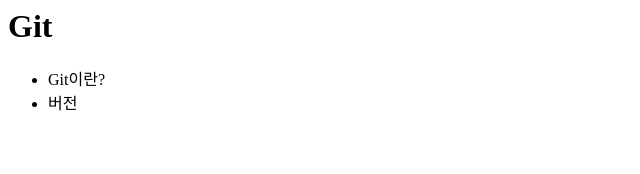
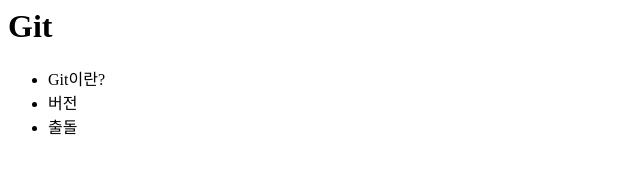
Before and after one commit to mgbaek/test_git, a plain HTML site: page index.html in a window 1280 px wide. Shown: the full height of the page, 0-640 px from the left. Drawn offline with Linux system fonts and the light colour scheme.

Commit message:
충돌추가

```diff
--- a/index.html
+++ b/index.html
@@ -11,5 +11,6 @@
 			<ul>
 				<li>Git이란?</li>
 				<li>버전</li>
+				<li>출돌</li>
 			</ul>
 </html>
```
